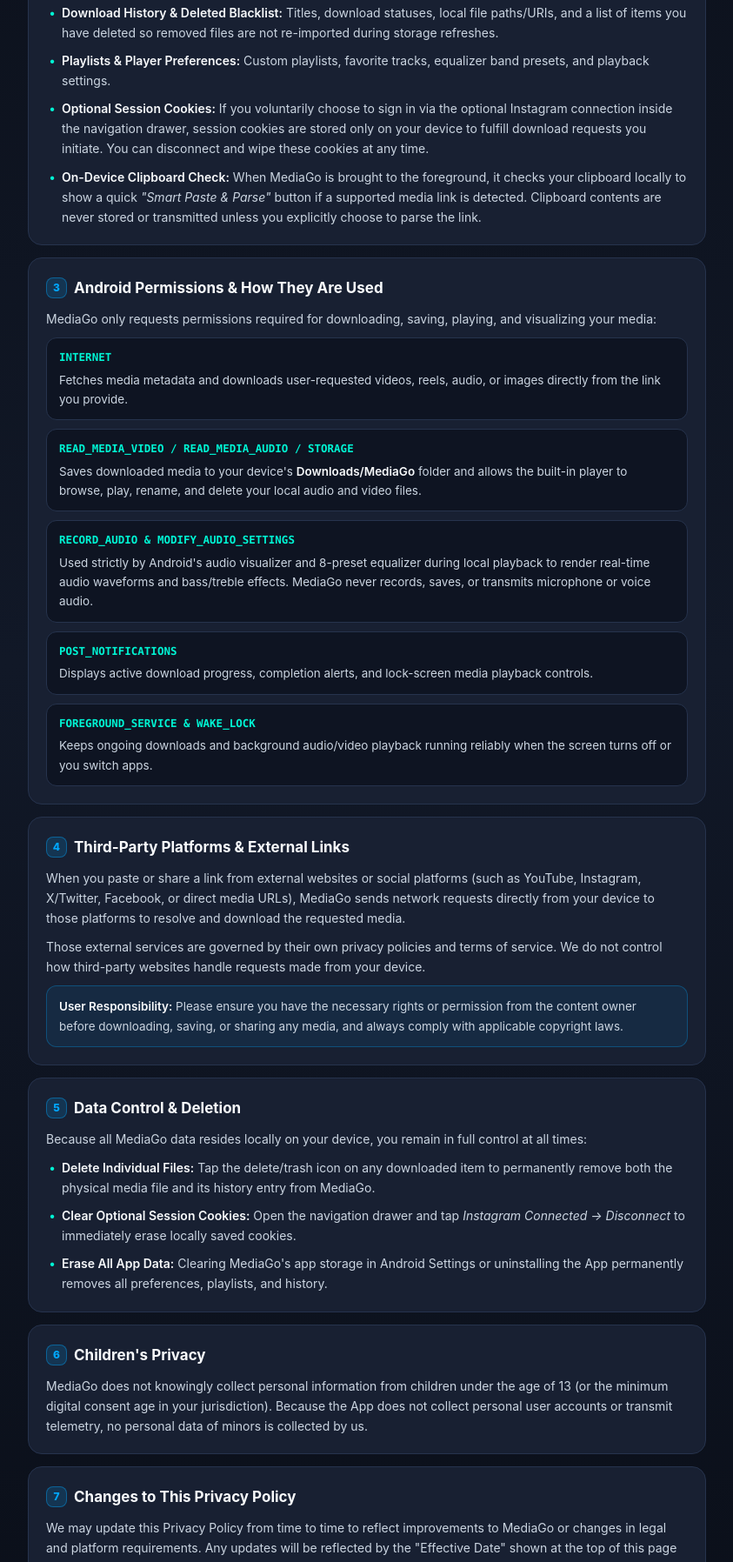
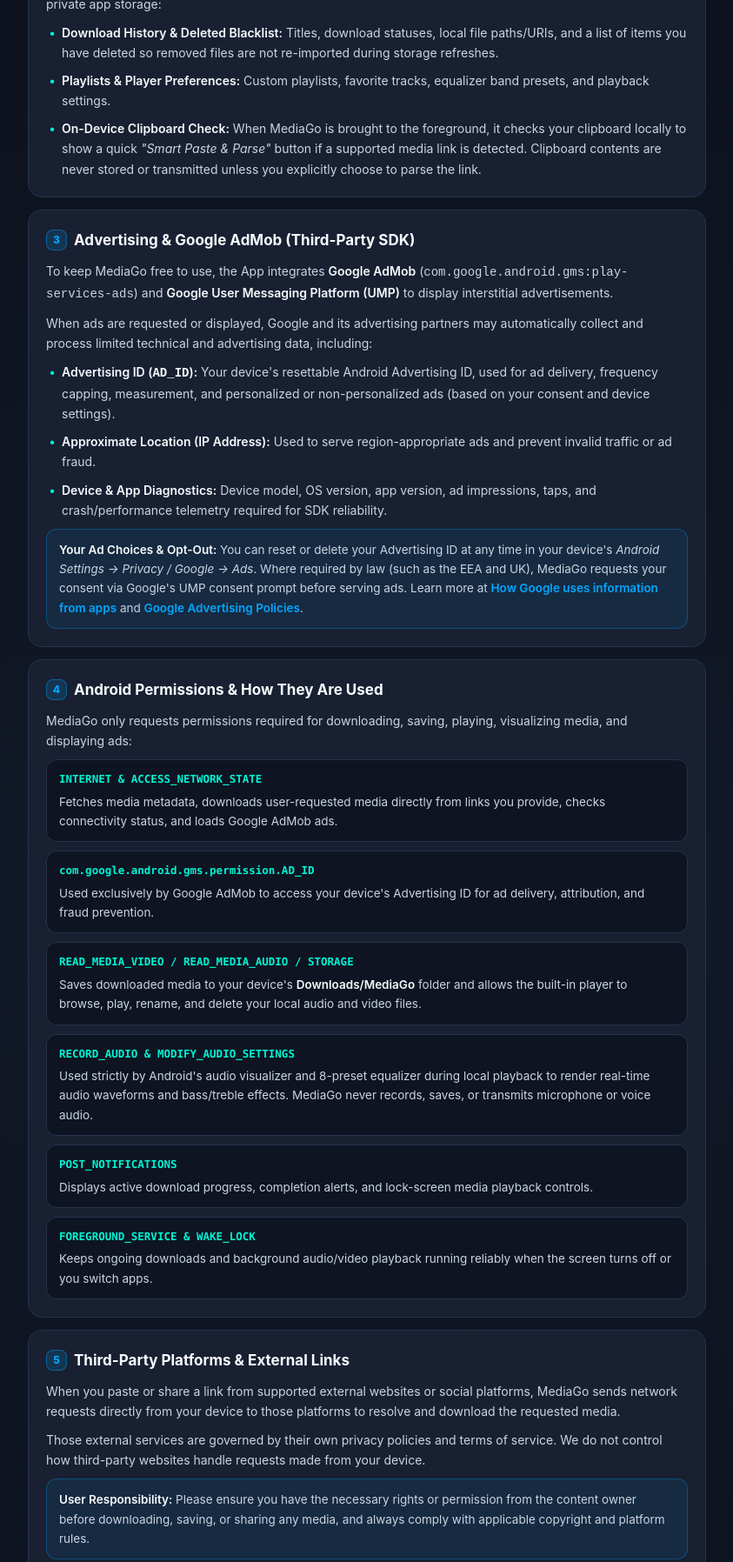
Before and after one commit to supportnkmitsolution-cloud/Mediago_app_privacy_policy, a plain HTML site: page index.html in a window 1280 px wide. Shown: the part 666-2462 px from the top of the page at 87% size, without its empty margins (218-1061 px from the left). Drawn offline with Linux system fonts and the light colour scheme.

Commit message:
Update index.html

```diff
--- a/index.html
+++ b/index.html
@@ -277,12 +277,12 @@
     </header>
 
     <section class="card">
-      <h2><span class="num">1</span> Information We Do Not Collect</h2>
-      <p>MediaGo is designed with a local-first architecture. We do <strong>not</strong>:</p>
+      <h2><span class="num">1</span> Information We Do Not Collect Directly</h2>
+      <p>MediaGo is designed with a local-first architecture. The developer (<strong>NKM IT Solution</strong>) does <strong>not</strong>:</p>
       <ul>
         <li>Require account registration, phone numbers, or personal profiles to use the App.</li>
-        <li>Collect, upload, or analyze your downloaded files, local music/video library, or playback history.</li>
-        <li>Sell, rent, or trade any user data with third-party advertisers or data brokers.</li>
+        <li>Collect, upload, or analyze your downloaded files, local music/video library, or playback history on developer servers.</li>
+        <li>Sell or trade your personal files or local media library to data brokers.</li>
         <li>Track your physical GPS location or access your contacts, SMS messages, or call logs.</li>
       </ul>
     </section>
@@ -296,9 +296,6 @@
           and a list of items you have deleted so removed files are not re-imported during storage refreshes.</li>
         <li><strong>Playlists &amp; Player Preferences:</strong> Custom playlists, favorite tracks, equalizer band
           presets, and playback settings.</li>
-        <li><strong>Optional Session Cookies:</strong> If you voluntarily choose to sign in via the optional Instagram
-          connection inside the navigation drawer, session cookies are stored only on your device to fulfill download
-          requests you initiate. You can disconnect and wipe these cookies at any time.</li>
         <li><strong>On-Device Clipboard Check:</strong> When MediaGo is brought to the foreground, it checks your
           clipboard locally to show a quick <em>"Smart Paste &amp; Parse"</em> button if a supported media link is
           detected. Clipboard contents are never stored or transmitted unless you explicitly choose to parse the link.
@@ -307,13 +304,48 @@
     </section>
 
     <section class="card">
-      <h2><span class="num">3</span> Android Permissions &amp; How They Are Used</h2>
-      <p>MediaGo only requests permissions required for downloading, saving, playing, and visualizing your media:</p>
+      <h2><span class="num">3</span> Advertising &amp; Google AdMob (Third-Party SDK)</h2>
+      <p>
+        To keep MediaGo free to use, the App integrates <strong>Google AdMob</strong>
+        (<code>com.google.android.gms:play-services-ads</code>) and <strong>Google User Messaging Platform (UMP)</strong>
+        to display interstitial advertisements.
+      </p>
+      <p>
+        When ads are requested or displayed, Google and its advertising partners may automatically collect and process
+        limited technical and advertising data, including:
+      </p>
+      <ul>
+        <li><strong>Advertising ID (<code>AD_ID</code>):</strong> Your device's resettable Android Advertising ID, used
+          for ad delivery, frequency capping, measurement, and personalized or non-personalized ads (based on your
+          consent and device settings).</li>
+        <li><strong>Approximate Location (IP Address):</strong> Used to serve region-appropriate ads and prevent
+          invalid traffic or ad fraud.</li>
+        <li><strong>Device &amp; App Diagnostics:</strong> Device model, OS version, app version, ad impressions,
+          taps, and crash/performance telemetry required for SDK reliability.</li>
+      </ul>
+      <div class="highlight-box">
+        <strong>Your Ad Choices &amp; Opt-Out:</strong> You can reset or delete your Advertising ID at any time in your
+        device's <em>Android Settings &rarr; Privacy / Google &rarr; Ads</em>. Where required by law (such as the EEA and
+        UK), MediaGo requests your consent via Google's UMP consent prompt before serving ads. Learn more at
+        <a href="https://policies.google.com/technologies/partner-sites" target="_blank" rel="noopener noreferrer">How Google uses information from apps</a>
+        and
+        <a href="https://policies.google.com/technologies/ads" target="_blank" rel="noopener noreferrer">Google Advertising Policies</a>.
+      </div>
+    </section>
+
+    <section class="card">
+      <h2><span class="num">4</span> Android Permissions &amp; How They Are Used</h2>
+      <p>MediaGo only requests permissions required for downloading, saving, playing, visualizing media, and displaying ads:</p>
       <div class="perm-grid">
         <div class="perm-item">
-          <div class="perm-name">INTERNET</div>
-          <div class="perm-desc">Fetches media metadata and downloads user-requested videos, reels, audio, or images
-            directly from the link you provide.</div>
+          <div class="perm-name">INTERNET &amp; ACCESS_NETWORK_STATE</div>
+          <div class="perm-desc">Fetches media metadata, downloads user-requested media directly from links you provide,
+            checks connectivity status, and loads Google AdMob ads.</div>
+        </div>
+        <div class="perm-item">
+          <div class="perm-name">com.google.android.gms.permission.AD_ID</div>
+          <div class="perm-desc">Used exclusively by Google AdMob to access your device's Advertising ID for ad
+            delivery, attribution, and fraud prevention.</div>
         </div>
         <div class="perm-item">
           <div class="perm-name">READ_MEDIA_VIDEO / READ_MEDIA_AUDIO / STORAGE</div>
@@ -340,10 +372,9 @@
     </section>
 
     <section class="card">
-      <h2><span class="num">4</span> Third-Party Platforms &amp; External Links</h2>
+      <h2><span class="num">5</span> Third-Party Platforms &amp; External Links</h2>
       <p>
-        When you paste or share a link from external websites or social platforms (such as YouTube, Instagram,
-        X/Twitter, Facebook, or direct media URLs),
+        When you paste or share a link from supported external websites or social platforms,
         MediaGo sends network requests directly from your device to those platforms to resolve and download the
         requested media.
       </p>
@@ -353,35 +384,33 @@
       </p>
       <div class="highlight-box">
         <strong>User Responsibility:</strong> Please ensure you have the necessary rights or permission from the content
-        owner before downloading, saving, or sharing any media, and always comply with applicable copyright laws.
+        owner before downloading, saving, or sharing any media, and always comply with applicable copyright and platform rules.
       </div>
     </section>
 
     <section class="card">
-      <h2><span class="num">5</span> Data Control &amp; Deletion</h2>
-      <p>Because all MediaGo data resides locally on your device, you remain in full control at all times:</p>
+      <h2><span class="num">6</span> Data Control &amp; Deletion</h2>
+      <p>Because MediaGo's user files and preferences reside locally on your device, you remain in control at all times:</p>
       <ul>
         <li><strong>Delete Individual Files:</strong> Tap the delete/trash icon on any downloaded item to permanently
           remove both the physical media file and its history entry from MediaGo.</li>
-        <li><strong>Clear Optional Session Cookies:</strong> Open the navigation drawer and tap
-          <em>Instagram Connected &rarr; Disconnect</em> to immediately erase locally saved cookies.</li>
+        <li><strong>Manage Ad Preferences:</strong> Reset or delete your Advertising ID in Android Settings, or update
+          your consent choices if applicable in your region.</li>
         <li><strong>Erase All App Data:</strong> Clearing MediaGo's app storage in Android Settings or uninstalling the
-          App permanently removes all preferences, playlists, and history.</li>
+          App permanently removes all local preferences, playlists, and history.</li>
       </ul>
     </section>
 
     <section class="card">
-      <h2><span class="num">6</span> Children's Privacy</h2>
+      <h2><span class="num">7</span> Children's Privacy</h2>
       <p>
-        MediaGo does not knowingly collect personal information from children under the age of 13 (or the minimum
-        digital consent age in your jurisdiction).
-        Because the App does not collect personal user accounts or transmit telemetry, no personal data of minors is
-        collected by us.
+        MediaGo is not directed to children under the age of 13 (or the minimum digital consent age in your
+        jurisdiction), and we do not knowingly collect personal information from children.
       </p>
     </section>
 
     <section class="card">
-      <h2><span class="num">7</span> Changes to This Privacy Policy</h2>
+      <h2><span class="num">8</span> Changes to This Privacy Policy</h2>
       <p>
         We may update this Privacy Policy from time to time to reflect improvements to MediaGo or changes in legal and
         platform requirements.
@@ -390,14 +419,14 @@
     </section>
 
     <section class="card">
-      <h2><span class="num">8</span> Contact Us</h2>
+      <h2><span class="num">9</span> Contact Us</h2>
       <p>
         If you have questions, feedback, or privacy concerns regarding MediaGo, please contact the developer:
       </p>
       <ul>
         <li><strong>Developer:</strong> NKM IT Solution (Pro. Naresh Meghwal)</li>
         <li><strong>App Name:</strong> MediaGo (Downloader &amp; Player)</li>
-        <li><strong>Email:</strong> <a href="mailto:support@nkmitsolution.com">support@nkmitsolution.com</a></li>
+        <li><strong>Email:</strong> <a href="mailto:support.nkmitsolution@gmail.com">support.nkmitsolution@gmail.com</a></li>
       </ul>
     </section>
 
```
